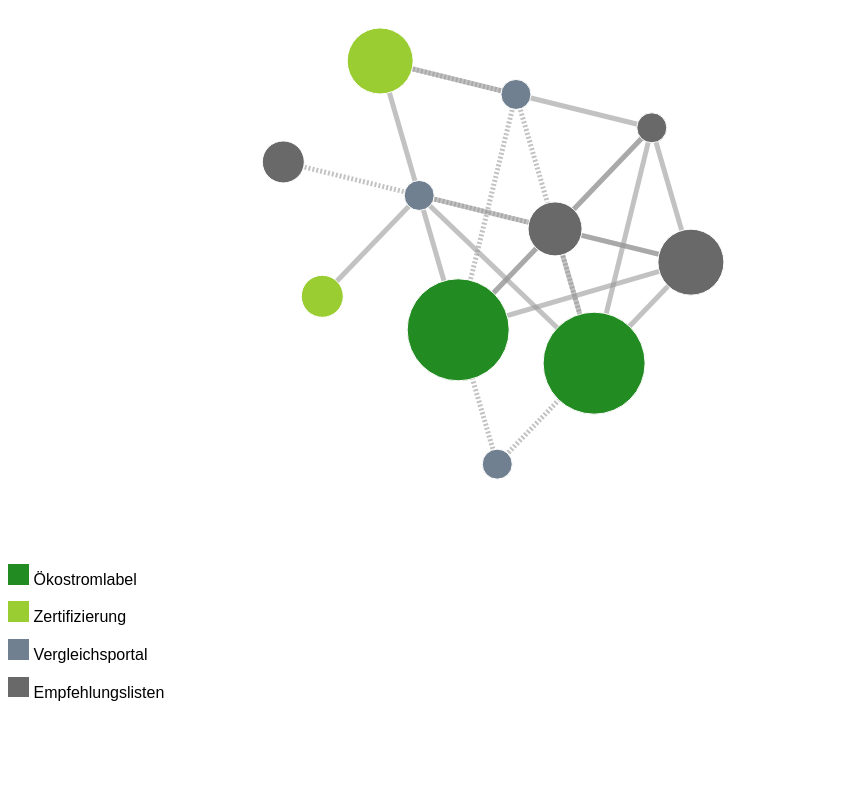
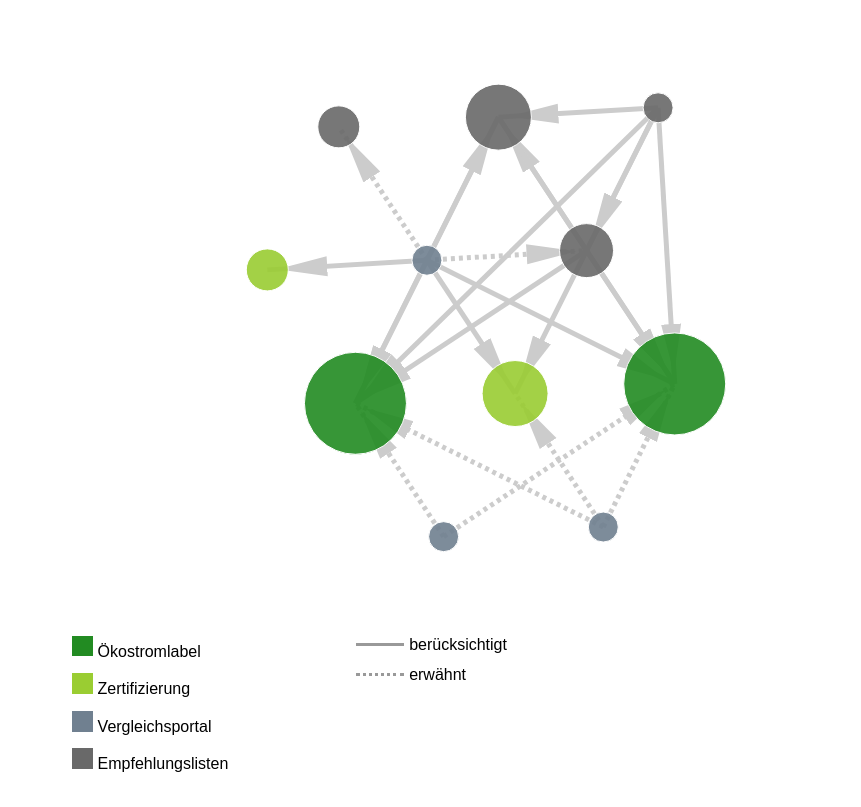
Before and after one commit to Datenschule/oekostrom-recherche, a plain HTML site: page label_graph/index.html in a window 1280 px wide. Shown: the part 73-880 px from the top of the page, without its empty margins (0-861 px from the left). Before the commit the page ends 800 px from the top, so only its background shows below. Drawn offline with Linux system fonts and the light colour scheme.

Commit message:
tweak graph

```diff
--- a/label_graph/index.html
+++ b/label_graph/index.html
@@ -8,13 +8,14 @@
        font: 16px sans-serif;
      }
      .links line {
-       stroke: #999;
-       stroke-opacity: 0.6;
+       stroke: #ccc;
+       marker-end: url(#triangle)
      }
 
      .nodes circle {
        stroke: #fff;
        stroke-width: 1px;
+       opacity: 0.9;
      }
 
      .tooltip {
@@ -26,7 +27,12 @@
        background-color: rgba(255, 255, 255, 0.7);
      }
 
+     .legend {
+       display: flex;
+     }
+
      .legend div {
+       padding: 0 2em;
        margin-bottom: .8rem;
      }
      .legend div:before {
@@ -48,10 +54,35 @@
      .other:before {
        background-color: dimgrey;
      }
+
+     .mentions:before {
+       border-top: 3px dotted #999;
+       width: 3rem !important;
+       vertical-align: bottom;
+       height: 0.5em !important;
+     }
+     .includes:before {
+       border-top: 3px solid #999;
+       width: 3rem !important;
+       vertical-align: bottom;
+       height: 0.5em !important;
+     }
+
     </style>
   </head>
   <body>
-    <svg width="960" height="600"></svg>
+    <h1>Verflechtung der Datenquellen für Ökostromanbieter</h1>
+    <svg width="960" height="600">
+      <defs>
+        <marker id="triangle" viewBox="0 0 25 25"
+                refX="30" refY="5"
+                markerUnits="strokeWidth"
+                markerWidth="10" markerHeight="20"
+                orient="auto">
+          <path d="M 0 0 L 25 5 L 0 10 z" fill="#cccccc"/>
+        </marker>
+      </defs>
+    </svg>
     <script src="d3.min.js"></script>
     <script>
      var svg = d3.select("svg"),
@@ -62,8 +93,10 @@
                  .attr("class", "tooltip")
                  .style("opacity", 0);
 
-     var legend = d3.select("body").append("div")
+     var legend = d3.select("body")
+                    .append("div")
                     .attr("class", "legend");
+
 
 
      const data = d3.json("data.json").then(function (data) {
@@ -71,9 +104,9 @@
                           .nodes(data.nodes);
 
        simulation
-         .force("charge_force", d3.forceManyBody())
+         .force("charge_force", d3.forceManyBody().strength(40))
          .force("center_force", d3.forceCenter(width / 2, height / 2))
-         .force("collision_force", d3.forceCollide(70));
+         .force("collision_force", d3.forceCollide(80));
 
 
        var bars = legend.append("div")
@@ -85,9 +118,42 @@
                         .attr("class", (d) => d.id)
                         .html((d) => d.label)
 
+       var edges = legend.append("div")
+                         .attr("class", "edges")
+                         .selectAll("div")
+                         .data(data.linkTypes)
+                         .enter()
+                         .append("div")
+                         .attr("class", (d) => d.id)
+                         .html((d) => d.label)
+
+
+       /* function onlyUnique(value, index, self) {
+        *   return self.indexOf(value) === index;
+        * }
+
+        * var sizes_helper = data.nodes.map((x) => {
+        *   return data.links
+        *              .filter((y) => y.target == x.id)
+        *              .length
+        * }).filter(onlyUnique).sort()
+
+        * var sizes = legend.append("div")
+        *                   .attr("class", "radi")
+        *                   .selectAll("div")
+        *                   .data(sizes_helper)
+        *                   .enter()
+        *                   .append("div")
+        *                   .attr("class", (d) => `size-${d}`)
+        *                   .html((d) => `${d} Verweise`)
+        */
+
+       function getNumOfLinks(d) {
+         return data.links.filter(a => a.target == d.id).length;
+       }
+
        function circleRadius(d) {
-         var count = data.links.filter(a => a.target == d.id).length;
-         return count * 6 + 15;
+         return getNumOfLinks(d) * 6 + 15;
        }
 
        function circleColor(d){
@@ -123,28 +189,20 @@
                      .attr("stroke-width", 5)
                      .attr("stroke-dasharray", strokeStyle)
                      .attr("title", (d) => data.linkTypes[d.kind].label)
-                     .on("mouseover", function(d) {
-                       div.transition()
-                          .duration(200)
-                          .style("opacity", .9);
-                       div
-                         .html(`<strong>${data.linkTypes[d.kind].label}</strong>`)
-                         .style("left", (d3.event.pageX) + "px")
-                         .style("top", (d3.event.pageY + 30) + "px");
-                     })
-                     .on("mouseout", function(d) {
-                       div.transition()
-                          .duration(500)
-                          .style("opacity", 0);
-                     });
-
-       function strokeStyle(d) {
-         if (d.kind == 0) {
-           return 0;
-         } else {
-           return 2;
-         }
-       }
+       /* .on("mouseover", function(d) {
+        *   div.transition()
+        *      .duration(200)
+        *      .style("opacity", .9);
+        *   div
+        *     .html(`<strong>${data.linkTypes[d.kind].label}</strong>`)
+        *     .style("left", (d3.event.pageX) + "px")
+        *     .style("top", (d3.event.pageY + 30) + "px");
+        * })
+        * .on("mouseout", function(d) {
+        *   div.transition()
+        *      .duration(500)
+        *      .style("opacity", 0);
+        * }); */
 
        var node = svg.append("g")
                      .attr("class", "nodes")
@@ -160,7 +218,7 @@
                           .duration(200)
                           .style("opacity", .9);
                        div
-                         .html(`<strong>${d.label}</strong><br>(${data.groups[d.group].label})`)
+                         .html(`<strong>${d.label}</strong>`)
                          .style("left", (d3.event.pageX) + "px")
                          .style("top", (d3.event.pageY + 30) + "px");
                      })
@@ -171,8 +229,40 @@
                      });
 
 
+
+       function strokeStyle(d) {
+         if (d.kind == 0) {
+           return 0;
+         } else {
+           return 4;
+         }
+       }
+
+       var drag_handler = d3.drag()
+                            .on("start", drag_start)
+                            .on("drag", drag_drag)
+                            .on("end", drag_end);
+
+       function drag_start(d) {
+         if (!d3.event.active) simulation.alphaTarget(0.3).restart();
+         d.fx = d.x;
+         d.fy = d.y;
+       }
+
+       function drag_drag(d) {
+         d.fx = d3.event.x;
+         d.fy = d3.event.y;
+       }
+
+       function drag_end(d) {
+         if (!d3.event.active) simulation.alphaTarget(0);
+         d.fx = d.x;
+         d.fy = d.y;
+       }
+
+       drag_handler(node)
+
        simulation.on("tick", tickActions );
-
 
        var link_force =  d3.forceLink(data.links)
                            .id(function(d) { return d.id; })
```
Lines whose indentation alone changed are shown as unchanged.
